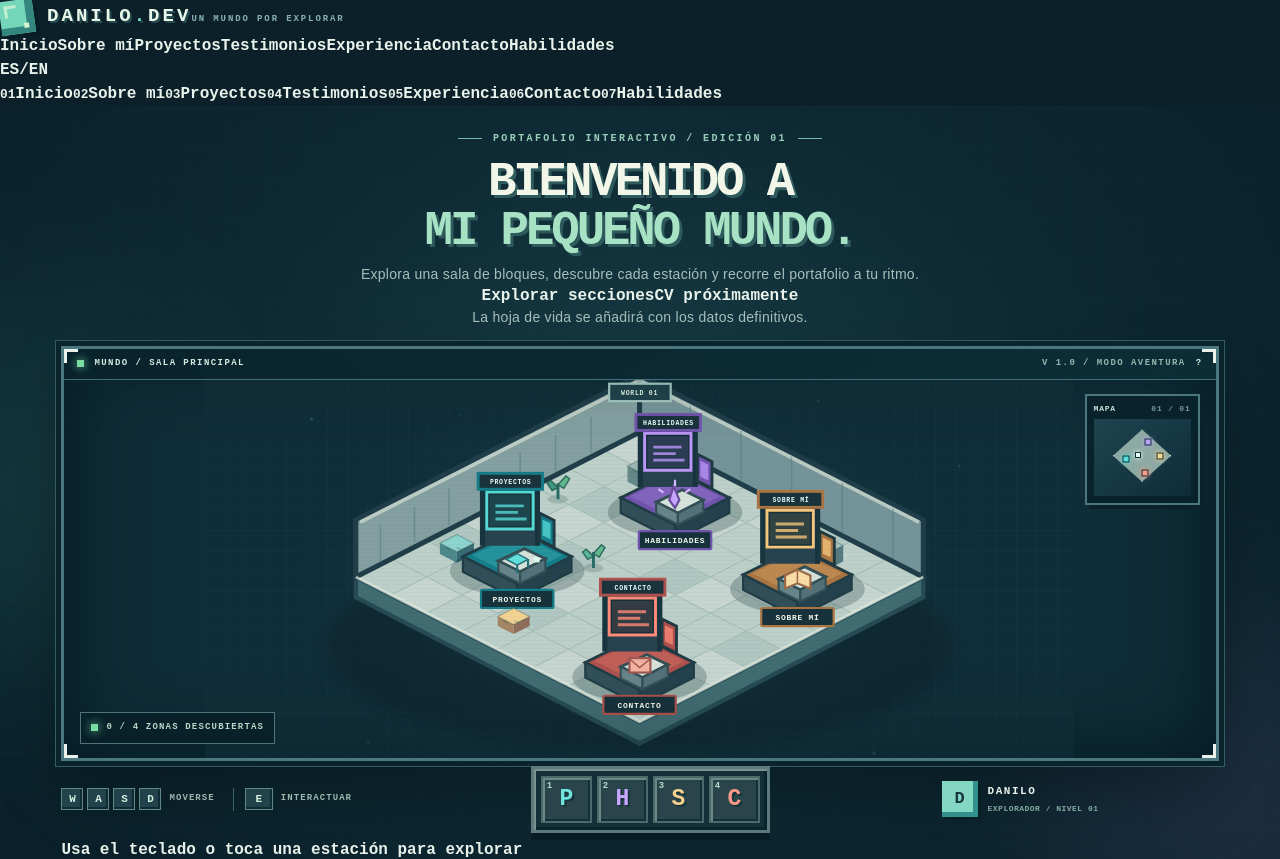
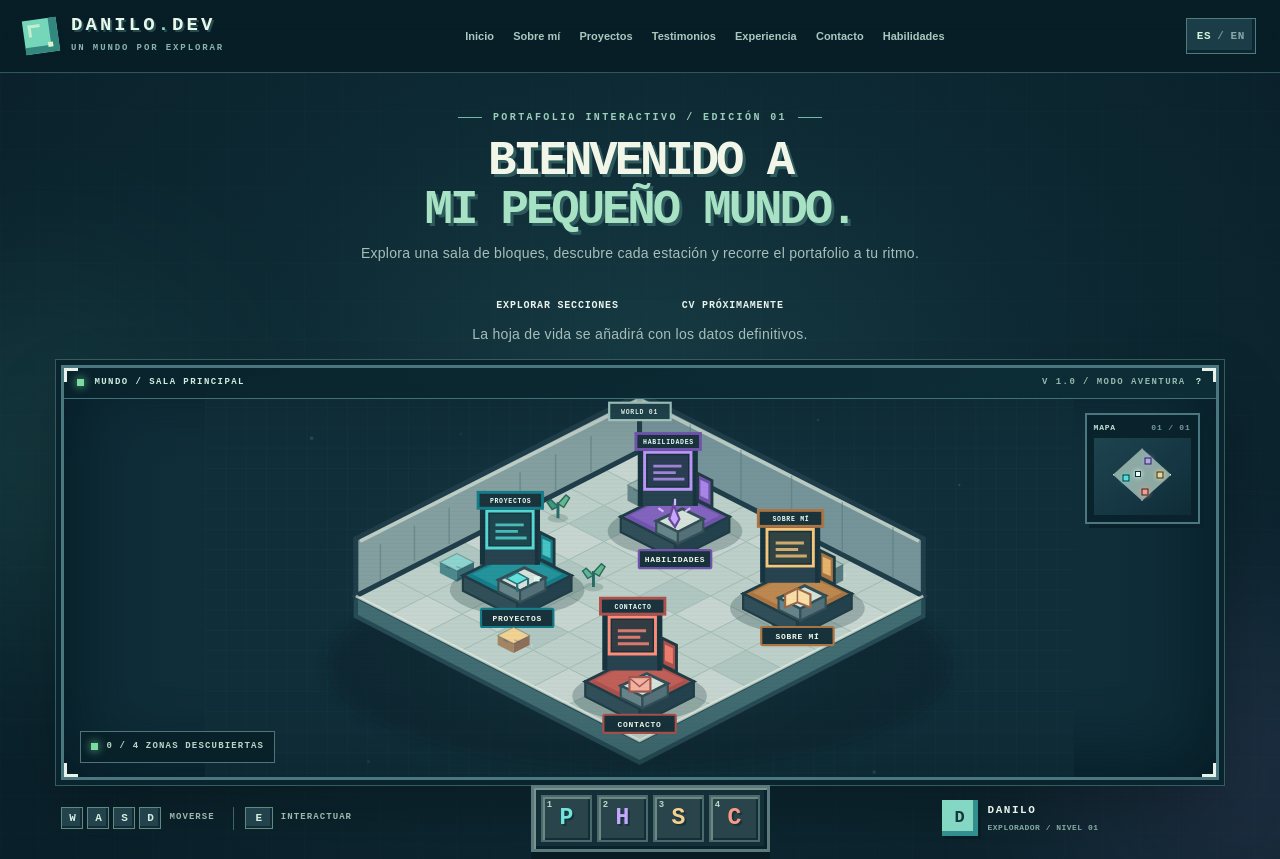
Before and after one commit to danilolarap/Portfolio, a Next.js app: page / in a window 1280 px wide. Shown: the top 859 px of the page. Built offline with nearby package versions, Linux system fonts and the light colour scheme.

Commit message:
style: build portfolio theme part 09

```diff
--- a/src/app/globals.css
+++ b/src/app/globals.css
@@ -1011,3 +1011,138 @@ button:focus-visible,
     font-size: 7px;
   }
 }
+@media (max-width: 430px) {
+  .scene-frame {
+    height: 350px;
+  }
+  .svg-floor-caption {
+    display: none;
+  }
+  .panel-slot-soon {
+    font-size: 6px;
+  }
+  .panel-foot {
+    font-size: 7px;
+  }
+}
+@media (prefers-reduced-motion: reduce) {
+  *,
+  *:before,
+  *:after {
+    animation-duration: 0.01ms !important;
+    transition-duration: 0.01ms !important;
+  }
+}
+
+html {
+  scroll-padding-top: 80px;
+}
+body {
+  overflow-x: clip;
+}
+section[id] {
+  scroll-margin-top: 76px;
+}
+
+.site-nav {
+  position: sticky;
+  top: 0;
+  z-index: 20;
+  background: rgba(8, 30, 39, 0.94);
+  border-bottom: 1px solid #31545d;
+  backdrop-filter: blur(18px);
+}
+.site-nav-inner {
+  width: min(100% - 48px, 1450px);
+  min-height: 72px;
+  margin: auto;
+  display: flex;
+  align-items: center;
+  gap: 32px;
+}
+.site-nav .brand-lockup {
+  text-decoration: none;
+  color: inherit;
+  flex: none;
+}
+.site-nav .brand-name,
+.site-nav .brand-caption {
+  display: block;
+}
+.site-links {
+  display: flex;
+  align-items: center;
+  justify-content: center;
+  gap: clamp(10px, 1.5vw, 26px);
+  flex: 1;
+}
+.site-links a {
+  color: #a9c8bf;
+  text-decoration: none;
+  font:
+    600 11px Arial,
+    sans-serif;
+  transition: color 0.2s;
+  white-space: nowrap;
+}
+.site-links a:hover,
+.site-links a:focus-visible {
+  color: #e9f8e9;
+}
+.nav-controls {
+  display: flex;
+  align-items: center;
+  gap: 8px;
+}
+.language-switch {
+  border: 1px solid #527b7d;
+  background: #1a3d47;
+  box-shadow: inset -3px -3px #0b2732;
+  color: #88aaa9;
+  padding: 9px 10px;
+  font-size: 11px;
+  letter-spacing: 0.06em;
+  white-space: nowrap;
+}
+.language-switch .active {
+  color: #d4f5db;
+}
+.language-divider {
+  padding: 0 6px;
+  color: #6d9793;
+}
+.language-switch:hover {
+  background: #2e5961;
+}
+.menu-toggle,
+.mobile-nav {
+  display: none;
+}
+
+.hero-section {
+  padding-bottom: 24px;
+}
+.hero-section .intro {
+  padding-top: 37px;
+  padding-bottom: 20px;
+}
+.hero-actions {
+  display: flex;
+  align-items: center;
+  justify-content: center;
+  gap: 11px;
+  margin-top: 22px;
+}
+.primary-link,
+.secondary-link {
+  min-height: 40px;
+  padding: 0 17px;
+  display: inline-flex;
+  align-items: center;
+  justify-content: center;
+  gap: 18px;
+  text-decoration: none;
+  text-transform: uppercase;
+  font-size: 10px;
+  letter-spacing: 0.08em;
+}
```
